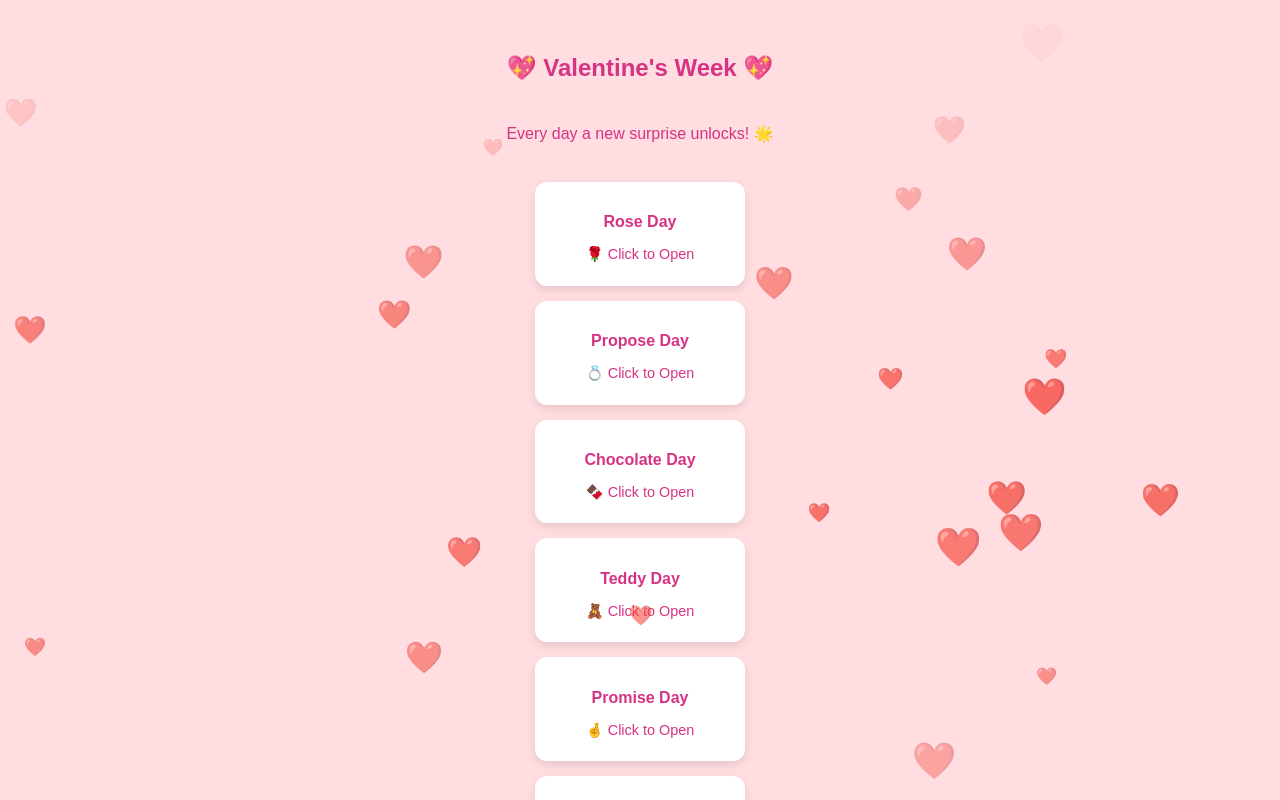
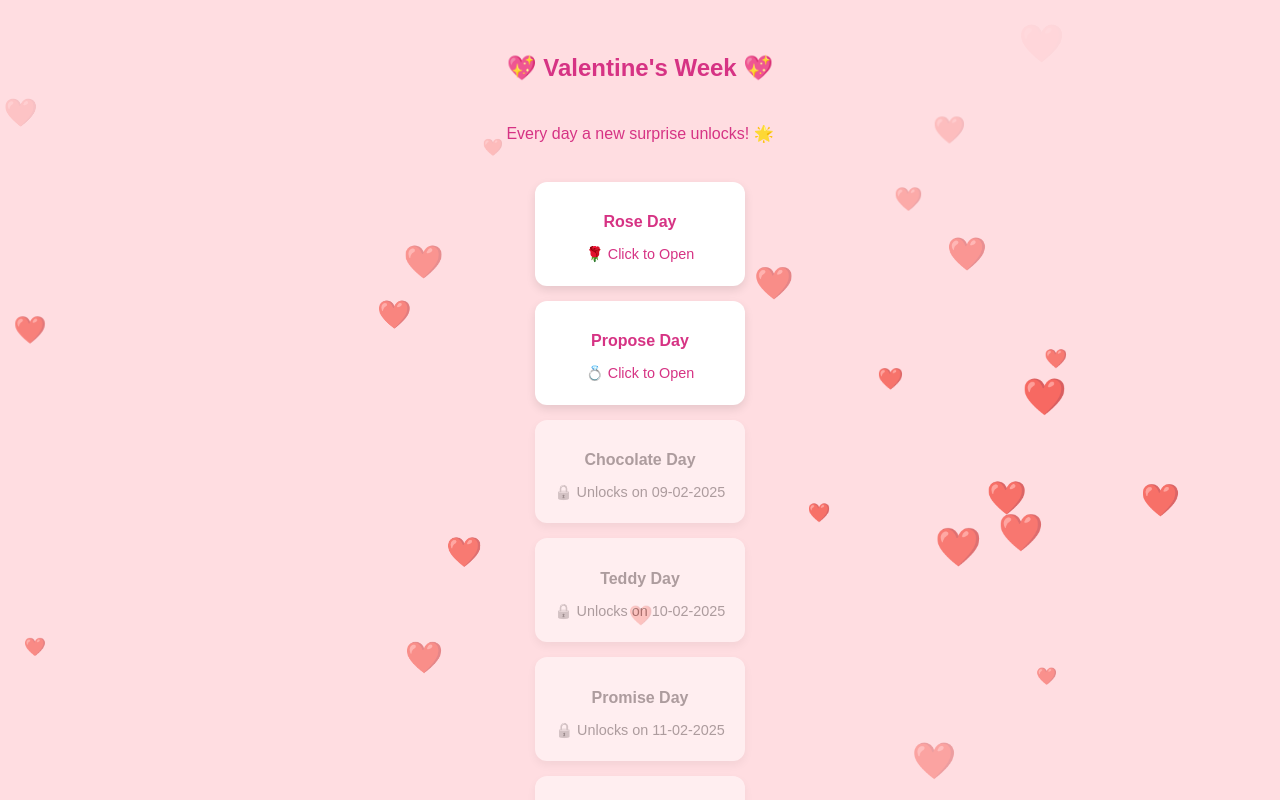
Before and after one commit to pkiranreddy/valentine-website, a React (Vite) app: page / in a window 1280 px wide. Both pictures are taken after a click on the button "Yes! 💕". Built offline with nearby package versions, Linux system fonts and the light colour scheme.

Commit message:
Update logic and promise sound

```diff
--- a/src/components/ValentinesWeek.jsx
+++ b/src/components/ValentinesWeek.jsx
@@ -25,7 +25,7 @@ const ValentinesWeek = () => {
     const eventDate = new Date(day.date);
     const currentDate = new Date(today);
 
-    if (currentDate >= eventDate || true) { //change
+    if (currentDate >= eventDate) {
       setSelectedDay(day);
       if (audio) audio.pause(); // Stop previous audio
       const newAudio = new Audio(day.music);
@@ -52,7 +52,7 @@ const ValentinesWeek = () => {
             {valentinesDays.map((day) => {
               const eventDate = new Date(day.date);
               const currentDate = new Date(today);
-              const isUnlocked = currentDate >= eventDate || true ; //change
+              const isUnlocked = currentDate >= eventDate;
 
               return (
                 <div
```
Also changed, not shown: 1 other file (tests, documents, lock files or other folders).
